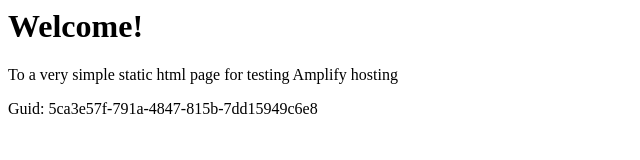
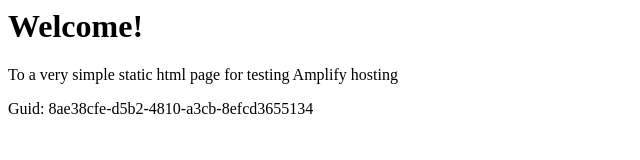
Before and after one commit to aws-aemilia-cdg/Github-PR-Commit-Integration-Test-DoNotTouch-GitHubWebhookPushCanaryTest-v1-prod-eu-west-3, a website: page src/index.html in a window 1280 px wide. Shown: the full height of the page, 0-640 px from the left. Drawn offline with Linux system fonts and the light colour scheme.

Commit message:
commit from integ tests

```diff
--- a/src/index.html
+++ b/src/index.html
@@ -12,6 +12,6 @@
 <body>
     <h1>Welcome!</h1>
     <p>To a very simple static html page for testing Amplify hosting</p>
-    <p>Guid: 5ca3e57f-791a-4847-815b-7dd15949c6e8</p></body>
+    <p>Guid: 8ae38cfe-d5b2-4810-a3cb-8efcd3655134</p></body>
 
 </html>
```
